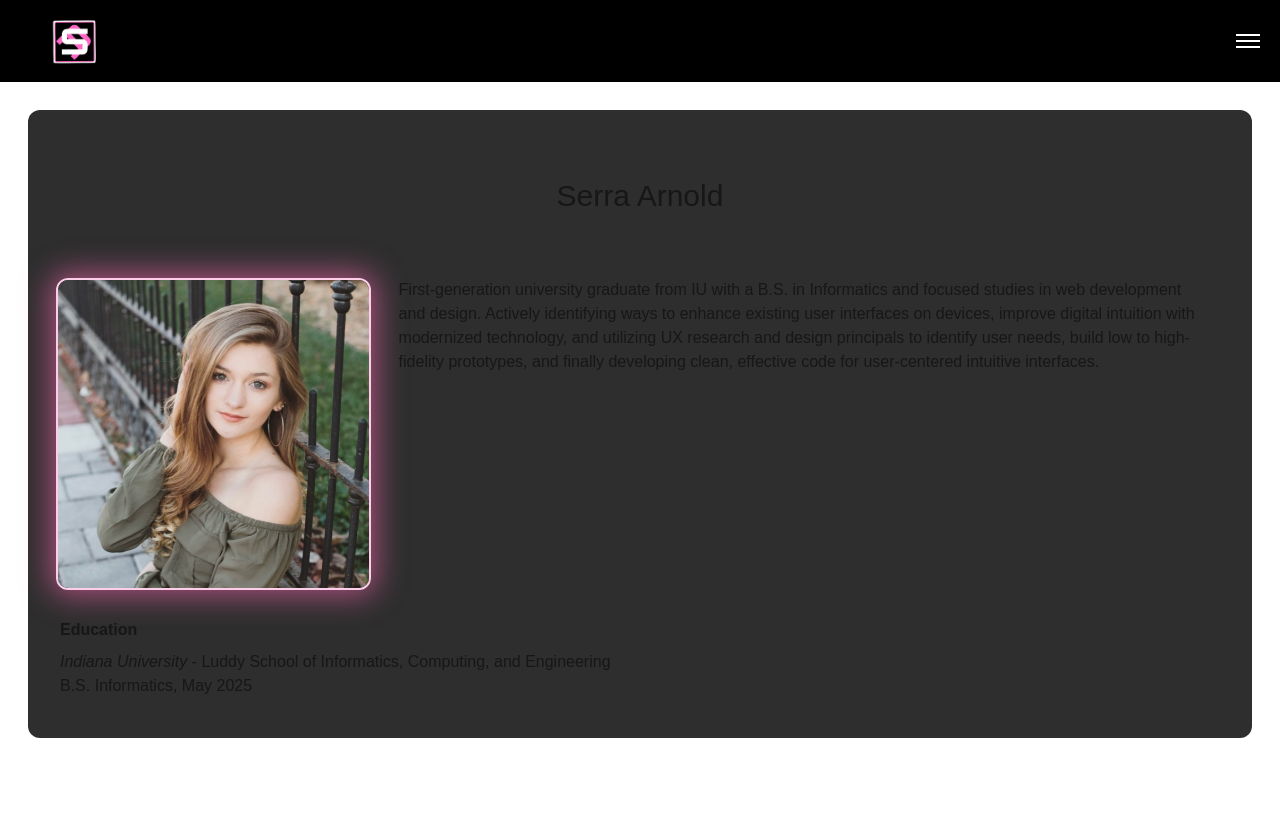
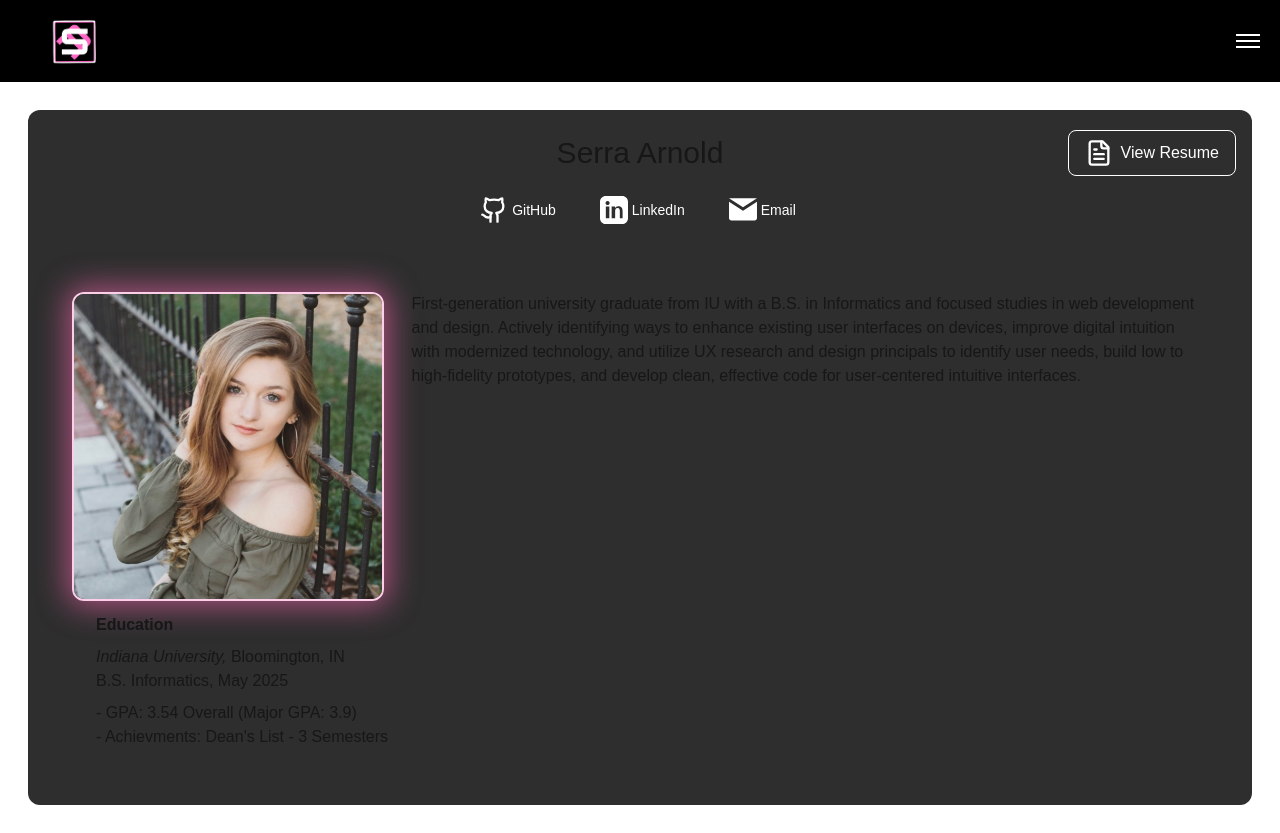
Before and after one commit to sermarno/Portfolio, a Next.js app: page /resume in a window 1280 px wide. Before the commit the page ends 800 px from the top, so only its background shows below. Built offline with nearby package versions, Linux system fonts and the light colour scheme.

Commit message:
Adding styling to contact info for better placement on digital resume / about page

```diff
--- a/src/app/resume/page.tsx
+++ b/src/app/resume/page.tsx
@@ -1,18 +1,109 @@
 "use client";
 import Image from "next/image";
 import Link from "next/link";
+import projects from "@/data/projects";
+import { Github } from "lucide-react";
+import { FileText } from "lucide-react";
+import { ExternalLink, Eye } from "lucide-react";
 
 export default function ResumePage() {
   return (
-    <section className="py-8 bg-[#2e2e2e] rounded-xl m-3">
-      <h1 className="text-3xl py-9 text-center">Serra Arnold</h1>
-      <div className="flex justify-center m-5">
+    <main className="py-5 bg-[#2e2e2e] rounded-xl m-3">
+      <div className="relative flex items-center w-full px-4">
+        <h1 className="absolute left-1/2 transform -translate-x-1/2 text-3xl">
+          Serra Arnold
+        </h1>
+        <a
+          href="/Resume.pdf"
+          target="_blank"
+          rel="noopener noreferrer"
+          className="ml-auto inline-flex items-center text-white px-4 py-2 rounded-lg border border-grey hover:bg-gray-700 transition"
+        >
+          <FileText size={28} className="mr-2" />
+          View Resume
+        </a>
+      </div>
+
+      {/* Contact Section */}
+      <section className="flex justify-center bg-[#2e2e2e] relative py-5">
+        <div className="max-w-6xl w-full">
+          <div className="flex justify-center space-x-10">
+            {/* GitHub */}
+            <a
+              href="https://github.com/sermarno"
+              target="_blank"
+              rel="noopener noreferrer"
+              className="flex text-white text-sm items-center hover:text-gray-300 transition"
+            >
+              <Github size={28} />
+              <p className="px-1">GitHub</p>
+            </a>
+
+            {/* LinkedIn */}
+            <a
+              href="https://linkedin.com/in/serraarnold"
+              target="_blank"
+              rel="noopener noreferrer"
+              className="flex text-white text-sm items-center hover:text-gray-300 transition"
+            >
+              <svg
+                xmlns="http://www.w3.org/2000/svg"
+                width="28"
+                height="28"
+                viewBox="0 0 24 24"
+                fill="currentColor"
+              >
+                <path
+                  d="M19 0h-14c-2.761 0-5 2.239-5 5v14c0
+    2.761 2.239 5 5 5h14c2.762 0 5-2.239
+    5-5v-14c0-2.761-2.238-5-5-5zm-11
+    19h-3v-10h3v10zm-1.5-11.268c-.966
+    0-1.75-.79-1.75-1.764s.784-1.764
+    1.75-1.764 1.75.79
+    1.75 1.764-.784 1.764-1.75
+    1.764zm13.5 11.268h-3v-5.604c0-1.337-.025-3.059-1.865-3.059-1.868
+    0-2.155 1.459-2.155 2.963v5.7h-3v-10h2.885v1.367h.041c.403-.763
+    1.387-1.566 2.853-1.566 3.051 0 3.621
+    2.008 3.621 4.621v5.578z"
+                />
+              </svg>{" "}
+              <p className="px-1">LinkedIn</p>
+            </a>
+            {/* Gmail */}
+            <a
+              href="mailto:serraarnold0@gmail.com"
+              className="flex text-white text-sm items-center hover:text-gray-300 transition"
+            >
+              <svg
+                xmlns="http://www.w3.org/2000/svg"
+                width="28"
+                height="28"
+                viewBox="0 0 24 24"
+              >
+                <path
+                  fill="currentColor"
+                  d="M12 12.713l-11.985-7.713v13.928c0
+      1.104.896 2 2 2h19.97c1.104
+      0 2-.896 2-2v-13.928l-11.985
+      7.713zm11.985-10.713h-23.97l11.985
+      7.713 11.985-7.713z"
+                />
+              </svg>
+              <p className="px-1">Email</p>
+            </a>
+          </div>
+        </div>
+      </section>
+      {/* Main Content */}
+      <section className="m-9">
+        {/* Professional Summary */}
+        <div className="flex justify-center py-1">
           <div className="flex px-2 py-2">
             <Image
               src="/resumeImage.png"
               alt="Self Portait"
-            width={450}
-            height={100}
+              width={950}
+              height={200}
               className="w-full h-auto object-cover rounded-xl border-2 border-pink-200 shadow-[0_0_30px_5px_rgba(255,105,180,0.6)]"
             />
           </div>
@@ -22,19 +113,25 @@ export default function ResumePage() {
               Informatics and focused studies in web development and design.
               Actively identifying ways to enhance existing user interfaces on
               devices, improve digital intuition with modernized technology, and
-            utilizing UX research and design principals to identify user needs,
-            build low to high-fidelity prototypes, and finally developing clean,
+              utilize UX research and design principals to identify user needs,
+              build low to high-fidelity prototypes, and develop clean,
               effective code for user-centered intuitive interfaces.
             </p>
           </div>
         </div>
+        {/* Education Section */}
         <div className="ml-8">
           <h3 className="font-bold">Education</h3>
           <p className="py-2">
-          <i>Indiana University</i> - Luddy School of Informatics, Computing,
-          and Engineering <br /> B.S. Informatics, May 2025 <br />
+            <i>Indiana University,</i> Bloomington, IN <br /> B.S. Informatics,
+            May 2025 <br />
           </p>
+          <ul>
+            <li>- GPA: 3.54 Overall (Major GPA: 3.9)</li>
+            <li>- Achievments: Dean's List - 3 Semesters</li>
+          </ul>
         </div>
       </section>
+    </main>
   );
 }
```
Lines whose indentation alone changed are shown as unchanged.
